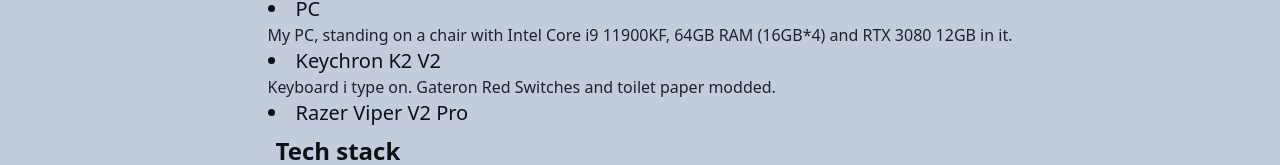
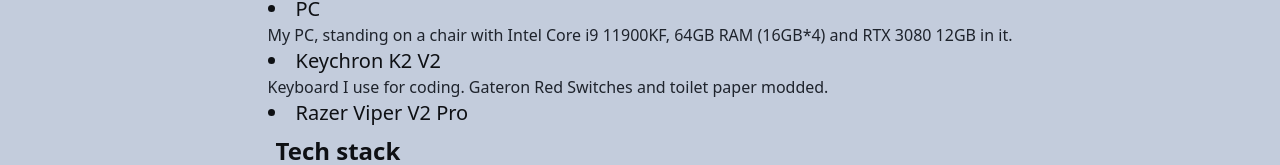
Before and after one commit to tapnisu/tapni.su, a Next.js app: page /setup in a window 1280 px wide. Shown: the part 129-294 px from the top of the page. Built offline with nearby package versions, Linux system fonts and the light colour scheme.

Commit message:
Uppercase I

```diff
--- a/pages/setup.tsx
+++ b/pages/setup.tsx
@@ -19,7 +19,7 @@
 							{
 								name: "Keychron K2 V2",
 								description:
-									"Keyboard i type on. Gateron Red Switches and toilet paper modded."
+									"Keyboard I use for coding. Gateron Red Switches and toilet paper modded."
 							},
 							{
 								name: "Razer Viper V2 Pro",
```
